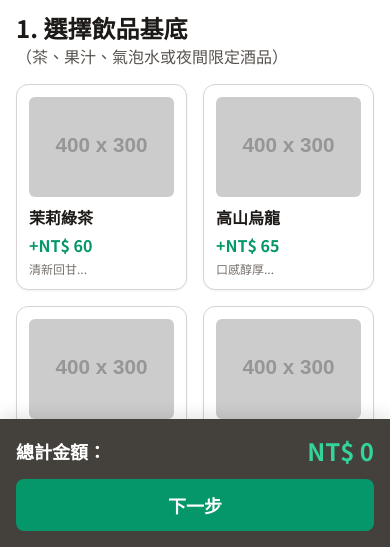
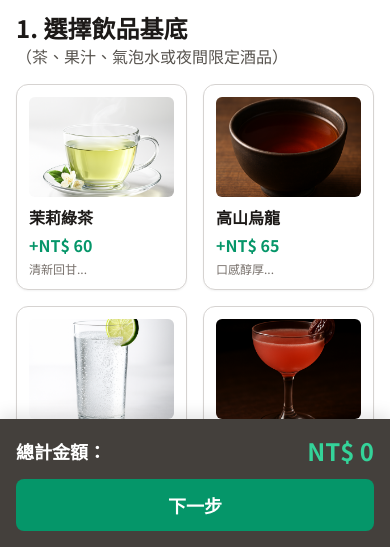
Before and after one commit to Bond901/Xian, a plain HTML site: page mobile.html in a window 390 px wide. Shown: the part 297-844 px from the top of the page. Drawn offline with nearby package versions, Linux system fonts and the light colour scheme; placeholder pictures from the web are drawn by us.

Commit message:
Update mobile.html

```diff
--- a/mobile.html
+++ b/mobile.html
@@ -3,7 +3,7 @@
 <head>
     <meta charset="UTF-8">
     <meta name="viewport" content="width=device-width, initial-scale=1.0">
-    <title>仙 (Xian) - Kiosk點餐流程模擬 (響應式修正)</title>
+    <title>仙 (Xian) - Kiosk點餐流程模擬 (圖片尺寸建議)</title>
     <script src="https://cdn.tailwindcss.com"></script>
     <link href="https://fonts.googleapis.com/css2?family=Noto+Sans+TC:wght@400;700&display=swap" rel="stylesheet">
 
@@ -124,7 +124,7 @@
         </div>
 
         <!-- B. 主操作區 (md:col-span-3) -->
-        <!-- *** 修正點：將 pb-[90px] 增加到 pb-[120px] 以清除固定底欄 *** -->
+        <!-- 修正底部遮擋，增加底部填充 -->
         <div id="main-content-area" class="md:col-span-3 p-4 md:p-6 flex flex-col order-2 md:order-none overflow-y-auto pb-[120px] md:pb-0">
 
             <!-- 品牌與步驟指示 -->
@@ -160,24 +160,24 @@
     </div>
 
     <script>
-        // 核心物料數據庫 (已加入 imageUrl)
+        // 核心物料數據庫 (已將圖片尺寸調整為建議的 800x600)
         const Materials = {
             base: [
-                { id: 'jasmine', name: '茉莉綠茶', price: 60, intro: '清新回甘，幫助提神。純天然茶葉沖泡，適合日間飲用。', type: '日茶', imageUrl: 'https://placehold.co/400x300/e0f2f1/064e3b?text=清新茉莉茶' },
-                { id: 'oolong', name: '高山烏龍', price: 65, intro: '口感醇厚，富含茶多酚，有助消脂解膩。', type: '日茶', imageUrl: 'https://placehold.co/400x300/a7f3d0/065f46?text=醇厚高山烏龍' },
-                { id: 'sparkling', name: '氣泡水', price: 70, intro: '零熱量、零負擔的清爽基底，促進體內循環，保持活力。', type: '日茶', imageUrl: 'https://placehold.co/400x300/99f6e4/0d9488?text=活力氣泡水' },
-                { id: 'plum_wine', name: '養生梅酒', price: 150, intro: '夜間專供。低度數調飲，有助於舒緩身心，微醺養顏。', type: '夜酒', imageUrl: 'https://placehold.co/400x300/fecaca/991b1b?text=夜間養生梅酒' },
+                { id: 'jasmine', name: '茉莉綠茶', price: 60, intro: '清新回甘，幫助提神。純天然茶葉沖泡，適合日間飲用。', type: '日茶', imageUrl: './images/jasmine.jpg' },
+                { id: 'oolong', name: '高山烏龍', price: 65, intro: '口感醇厚，富含茶多酚，有助消脂解膩。', type: '日茶', imageUrl: './images/oolong.jpg' },
+                { id: 'sparkling', name: '氣泡水', price: 70, intro: '零熱量、零負擔的清爽基底，促進體內循環，保持活力。', type: '日茶', imageUrl: './images/sparklingwater.jpg' },
+                { id: 'plum_wine', name: '養生梅酒', price: 150, intro: '夜間專供。低度數調飲，有助於舒緩身心，微醺養顏。', type: '夜酒', imageUrl: './images/umeshu.jpg' },
             ],
             topping: [
-                { id: 'ginseng', name: '人蔘片', price: 30, intro: '珍貴養生配料，有助提升元氣，滋補強身。', is_healthy: true, imageUrl: 'https://placehold.co/400x300/d1fae5/065f46?text=滋補人蔘片' },
-                { id: 'red_date', name: '紅棗', price: 20, intro: '天然甘甜，傳統養生配方，能養血安神。', is_healthy: true, imageUrl: 'https://placehold.co/400x300/fef2f2/991b1b?text=天然紅棗' },
-                { id: 'pearl', name: '手工珍珠', price: 10, intro: '少量供應的經典口感，每日新鮮熬煮，建議減量添加。', is_healthy: false, imageUrl: 'https://placehold.co/400x300/d6d3d1/44403c?text=Q彈手工珍珠' },
-                { id: 'aloe', name: '蘆薈丁', price: 15, intro: '低卡飽足，幫助消化，口感清脆滑順。', is_healthy: true, imageUrl: 'https://placehold.co/400x300/ccfbf1/0f766e?text=清脆蘆薈丁' },
+                { id: 'ginseng', name: '人蔘片', price: 30, intro: '珍貴養生配料，有助提升元氣，滋補強身。', is_healthy: true, imageUrl: './images/inseng.jpg' },
+                { id: 'red_date', name: '紅棗', price: 20, intro: '天然甘甜，傳統養生配方，能養血安神。', is_healthy: true, imageUrl: './images/Jujube.jpg' },
+                { id: 'pearl', name: '手工珍珠', price: 10, intro: '少量供應的經典口感，每日新鮮熬煮，建議減量添加。', is_healthy: false, imageUrl: './images/boba.jpg' },
+                { id: 'aloe', name: '蘆薈丁', price: 15, intro: '低卡飽足，幫助消化，口感清脆滑順。', is_healthy: true, imageUrl: './images/aloe.jpg' },
             ],
             sweetener: [
-                { id: 'none', name: '無糖 (標配)', price: 0, intro: '保持飲品純粹風味，是「仙」品牌的預設健康選項。', pay_for_sugar: false, imageUrl: 'https://placehold.co/400x300/cbd5e1/475569?text=無糖+標準健康' },
-                { id: 'honey', name: '天然蜂蜜', price: 15, intro: '付費選項。天然甜味劑，富含維生素，推薦給微奢享受者。', pay_for_sugar: true, imageUrl: 'https://placehold.co/400x300/fef3c7/a16207?text=天然蜂蜜+付費' },
-                { id: 'cane_sugar', name: '手炒蔗糖', price: 10, intro: '付費選項。傳統工藝熬製，增加飲品層次感，但請留意熱量。', pay_for_sugar: true, imageUrl: 'https://placehold.co/400x300/fec7b3/c2410c?text=手炒蔗糖+付費' },
+                { id: 'none', name: '無糖 (標配)', price: 0, intro: '保持飲品純粹風味，是「仙」品牌的預設健康選項。', pay_for_sugar: false, imageUrl: 'https://placehold.co/800x600/cbd5e1/475569?text=無糖+標準健康' },
+                { id: 'honey', name: '天然蜂蜜', price: 15, intro: '付費選項。天然甜味劑，富含維生素，推薦給微奢享受者。', pay_for_sugar: true, imageUrl: './images/honey.jpg' },
+                { id: 'cane_sugar', name: '手炒蔗糖', price: 10, intro: '付費選項。傳統工藝熬製，增加飲品層次感，但請留意熱量。', pay_for_sugar: true, imageUrl: './images/sucrose.jpg' },
             ]
         };
 
@@ -325,7 +325,7 @@
 
                 cardsHTML += `
                     <div class="choice-card p-3 border border-stone-300 rounded-xl bg-white shadow-sm flex flex-col h-full ${selectedClass}" data-id="${item.id}" data-category="${category}">
-                        <!-- 圖片部分 -->
+                        <!-- 圖片部分：建議使用 800x600 的實拍圖 -->
                         <img src="${item.imageUrl}" alt="${item.name} 示意圖" class="material-image rounded-md mb-2"
                              onerror="this.onerror=null;this.src='https://placehold.co/400x100/e0f2f1/064e3b?text=圖片載入失敗'" />
 
```
